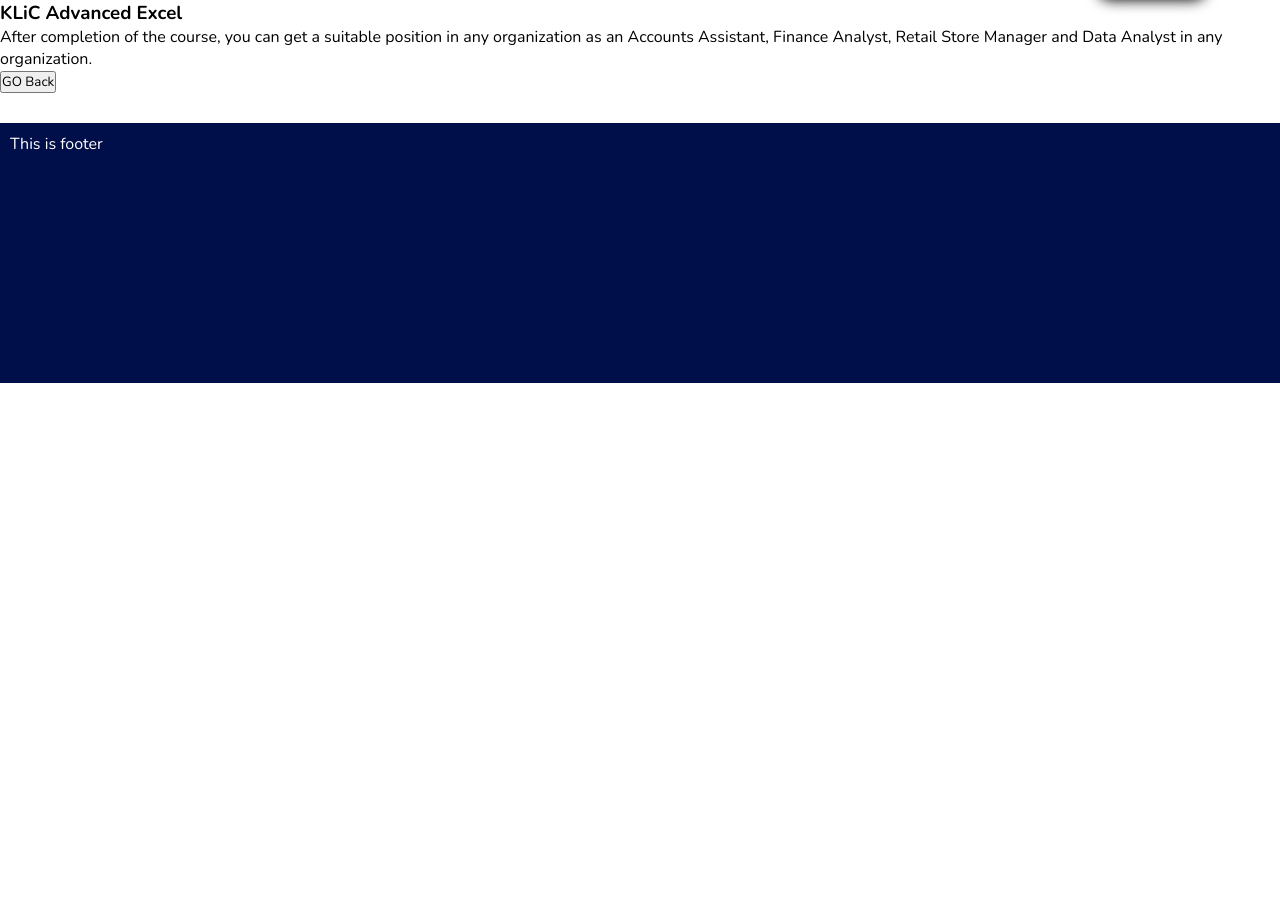
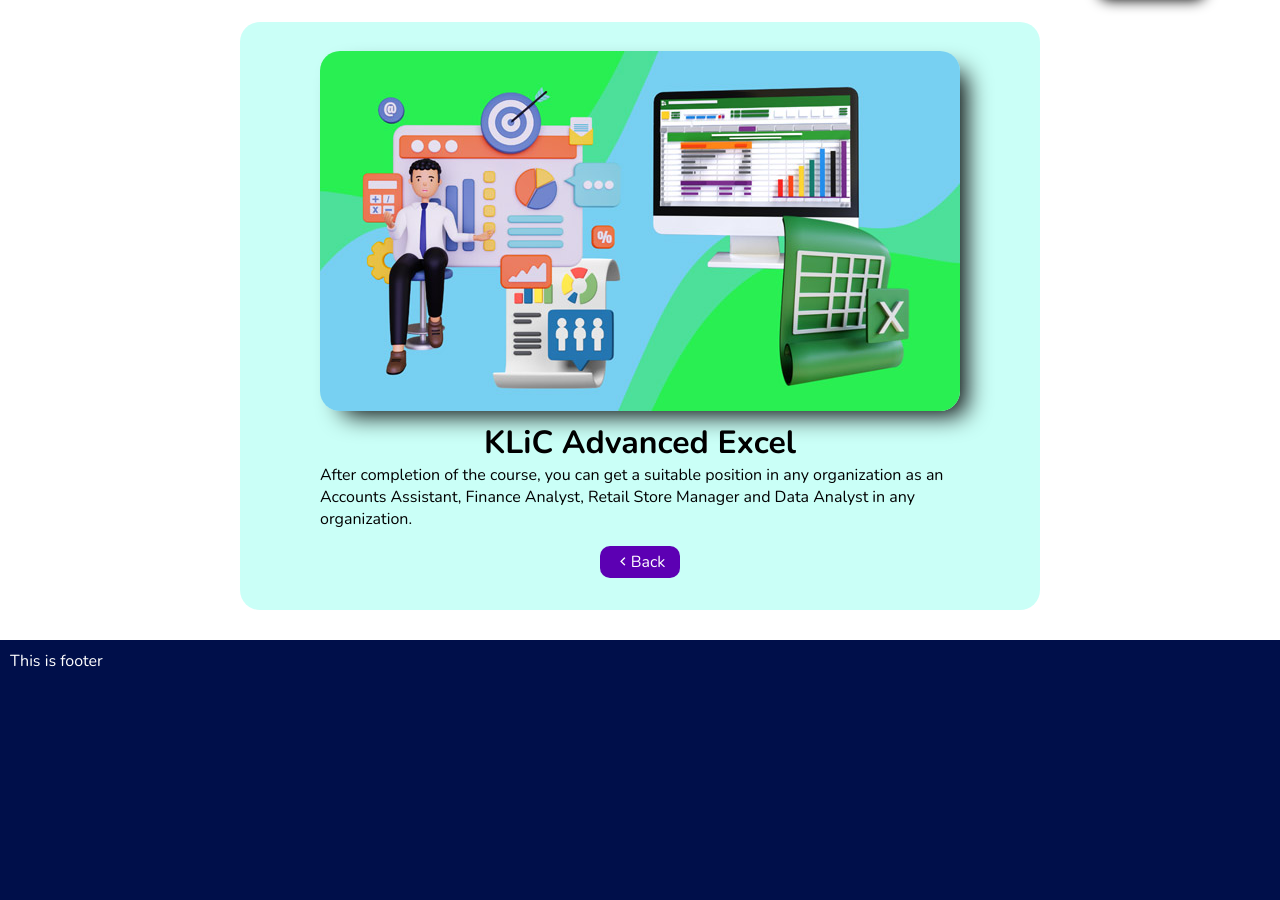
Before and after one commit to aniketjdv/madhura-computer-center, a Django app: page /madhuracomputer/klic/1/ in a window 1280 px wide. Shown: the part 57-957 px from the top of the page. Before the commit the page ends 440 px from the top, so only its background shows below. Run offline with Django 5.2, Linux system fonts and the light colour scheme; data comes from the database, SQL or seed files in the repository; some libraries are stand-ins or nearby versions.

Commit message:
css added to klic course page and detail page

```diff
--- a/MadhuracomputerCenter/madhuracomputer/templates/madhuracomputer/base.html
+++ b/MadhuracomputerCenter/madhuracomputer/templates/madhuracomputer/base.html
@@ -7,6 +7,9 @@
     <title>
         {% block title %}Default Title{% endblock title %}
     </title>
+    <link
+    href="https://cdn.jsdelivr.net/npm/remixicon@4.3.0/fonts/remixicon.css"
+    rel="stylesheet"/>
     <link rel="stylesheet" href="{% static 'css/style.css'%}">
     <link rel="preconnect" href="https://fonts.googleapis.com">
     <link rel="preconnect" href="https://fonts.gstatic.com" crossorigin>
--- a/MadhuracomputerCenter/madhuracomputer/templates/madhuracomputer/klic_detail.html
+++ b/MadhuracomputerCenter/madhuracomputer/templates/madhuracomputer/klic_detail.html
@@ -2,10 +2,13 @@
 {% block title %} KlicCourse Detail {% endblock title %}
 {% block body%}
 
-
-<h3>{{klic.name}}</h3>
+<div class="detail_page_box">
+<div class="detail_container">
+<img src="{{klic.image.url}}" alt="{{klic.name}}">
+<h1>{{klic.name}}</h1>
 <p>{{klic.description}}</p>
 
-<a href="/madhuracomputer/klic_course/"><button>GO Back</button></a>
-
+<a href="/madhuracomputer/klic_course/"><button><i class="ri-arrow-left-s-line"></i>Back</button></a>
+</div>
+</div>
 {% endblock body%}
--- a/MadhuracomputerCenter/static/css/style.css
+++ b/MadhuracomputerCenter/static/css/style.css
@@ -219,6 +219,7 @@
     margin: 1em;
     border-radius: 10px;
     color: white;
+    box-shadow: 9px 9px 17px -12px #333;
 }
 .klic-course-content img{
     height: 8em;
@@ -230,6 +231,8 @@
 
 .klic-course-content h3{
     margin-top: 10px;
+    text-align: center;
+    width: 12em;
 }
 
 .klic-course-content button{
@@ -240,10 +243,57 @@
     color: white;
     height: 2em;
   width: 6em;
-
+}
+.klic-course-content button:hover{
+    cursor: pointer;
 }
 .kprice{
     margin-top: 1em;
+}
+
+.detail_page_box{
+    display: flex;
+    align-items: center;
+    justify-content: center;
+}
+.detail_container{
+    display:flex;
+    align-items: center;
+    justify-content: center;
+    flex-direction: column;
+    margin-top: 22px;
+  width: 50em;
+  background-color: #cafff7;
+  padding-top: 29px;
+  border-radius: 20px;
+}
+.detail_container h1{
+    margin-top: 10px;
+}
+
+.detail_container p{
+    width: 40em;
+}
+
+.detail_container img{
+    width: 40em;
+    box-shadow: 14px 12px 25px -8px black;
+  border-radius: 20px;
+}
+.detail_container button{
+    background-color: #5c00b3;
+    border: none;
+    border-radius: 10px;
+    height: 2em;
+    width: 5em;
+    color: white;
+    font-size: 1em;
+    margin-top: 1em;
+    margin-bottom: 2em;
+}
+
+.detail_container button:hover{
+    cursor: pointer;
 }
 
 /* for mobile screen css */
--- a/MadhuracomputerCenter/static/js/script.js
+++ b/MadhuracomputerCenter/static/js/script.js
@@ -3,7 +3,7 @@
 
 function learnfn() {
     console.log("OK");
-    window.location.href = "/about";
+    window.location.href = "/madhuracomputer/about";
 }
 
 
```
